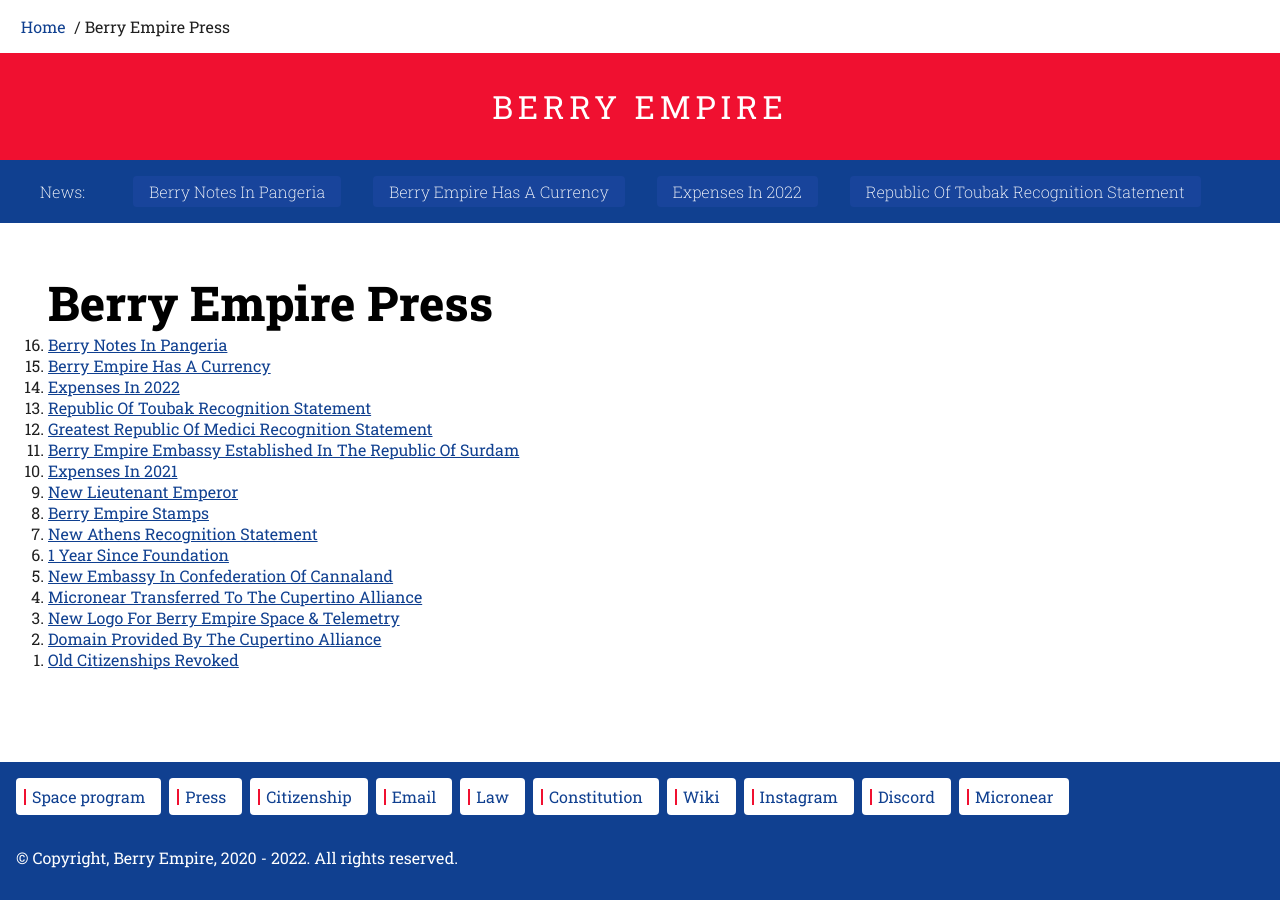
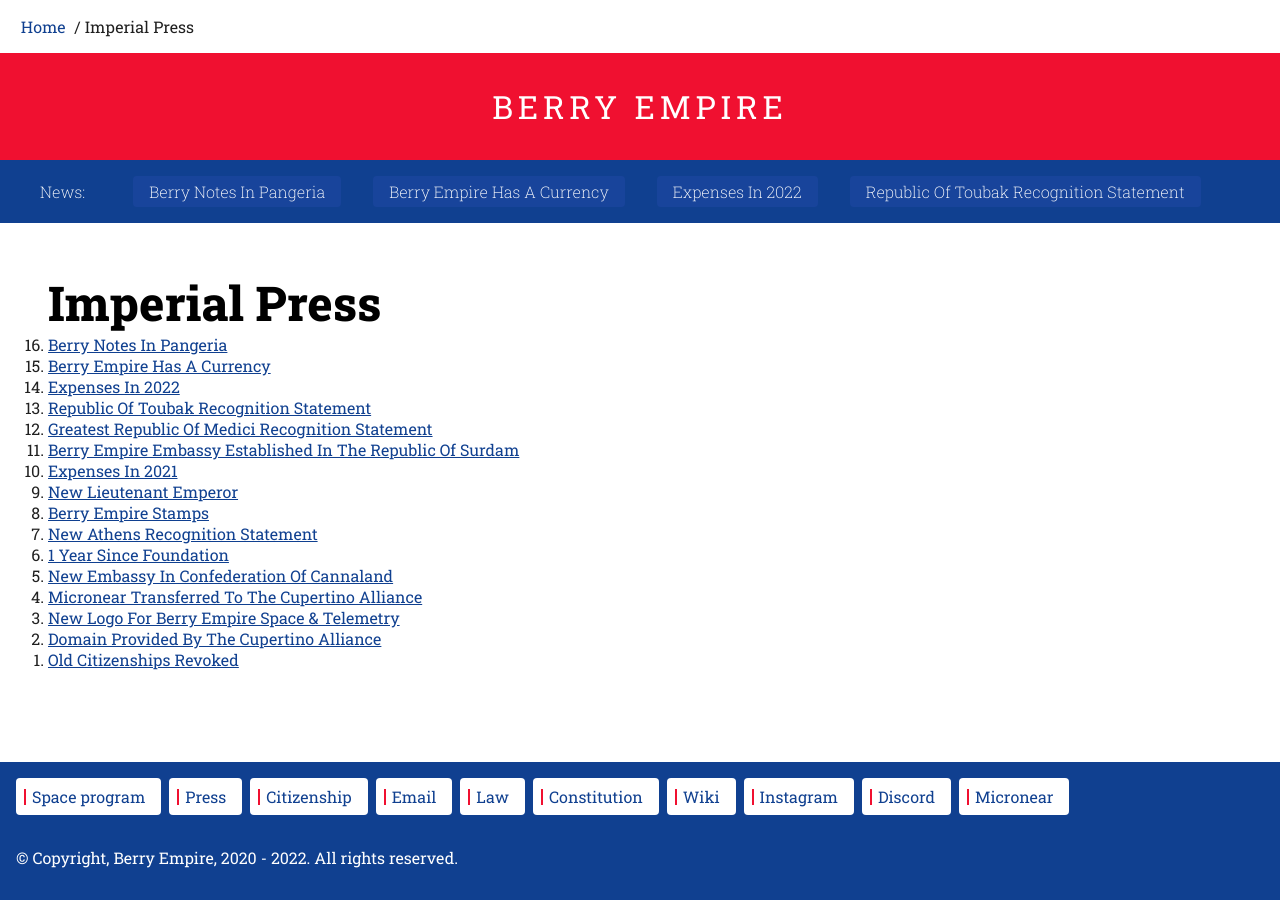
Before and after one commit to berryempire/berryempire.github.io, a Jekyll site: the page built from press.md, in a window 1280 px wide. Built offline with Jekyll 4.4.1, drawn with Linux system fonts in a browser that asks for light colours; our own code applies the rules of GitHub Pages for plain Markdown files.

Commit message:
Update press.md

```diff
--- a/press.md
+++ b/press.md
@@ -1,4 +1,4 @@
-# Berry Empire Press
+# Imperial Press
 
 <ol reversed>
   {% for post in site.posts %}
```
